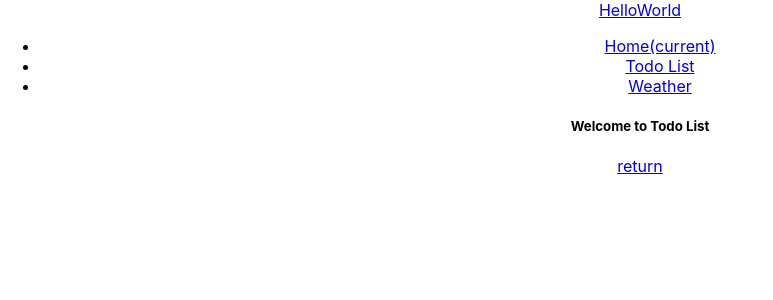
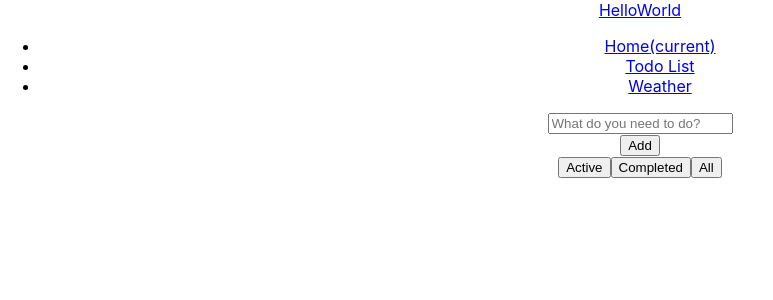
Before and after one commit to localboy/helloworld, a React (Create React App) app: page /todo-list in a window 1280 px wide. Shown: the top 300 px of the page, without its empty margins (0-773 px from the left). Built offline with nearby package versions, Linux system fonts and the light colour scheme; the HTML template or start-up script is replaced by a standard one.

Commit message:
Complete Todo list

```diff
--- a/src/components/TodoList.js
+++ b/src/components/TodoList.js
@@ -1,13 +1,95 @@
-import React from 'react';
-import { Link } from 'react-router-dom';
+import React, { useState } from "react";
+import { connect } from "react-redux";
+import {
+    addTodos,
+    completeTodos,
+    removeTodos,
+    updateTodos,
+} from "../redux/reducer";
+import TodoItem from "./todo/TodoItem";
+import Todos from "./todo/Todos";
 
-const TodoList = () => {
+
+const mapStateToProps = (state) => {
+    return {
+        todos: state,
+    };
+};
+
+const mapDispatchToProps = (dispatch) => {
+    return {
+        addTodo: (obj) => dispatch(addTodos(obj)),
+        removeTodo: (id) => dispatch(removeTodos(id)),
+        updateTodo: (obj) => dispatch(updateTodos(obj)),
+        completeTodo: (id) => dispatch(completeTodos(id)),
+    };
+};
+
+const TodoList = (props) => {
+    const [sort, setSort] = useState("active");
     return (
-        <div>
-            <h5>Welcome to Todo List</h5>
-            <Link to='/'>return</Link>
+        <div className="row justify-content-center pt-3">
+            <div className="col-md-8 col-sm-12">
+                <Todos />
+                <div class="btn-group" role="group" aria-label="Basic example">
+                    <button type="button" class="btn btn-primary" onClick={() => setSort("active")}>Active</button>
+                    <button type="button" class="btn btn-primary" onClick={() => setSort("completed")}>Completed</button>
+                    <button type="button" class="btn btn-primary" onClick={() => setSort("all")}>All</button>
+                </div>
+                <div className="displaytodos">
+
+                    <ul className="list-group mt-2">
+                        {props.todos.length > 0 && sort === "active"
+                            ? props.todos.map((item) => {
+                                return (
+                                    item.completed === false && (
+                                        <TodoItem
+                                            key={item.id}
+                                            item={item}
+                                            removeTodo={props.removeTodo}
+                                            updateTodo={props.updateTodo}
+                                            completeTodo={props.completeTodo}
+                                        />
+
+                                    )
+                                );
+                            })
+                            : null}
+                        {/* for completed items */}
+                        {props.todos.length > 0 && sort === "completed"
+                            ? props.todos.map((item) => {
+                                return (
+                                    item.completed === true && (
+                                        <TodoItem
+                                            key={item.id}
+                                            item={item}
+                                            removeTodo={props.removeTodo}
+                                            updateTodo={props.updateTodo}
+                                            completeTodo={props.completeTodo}
+                                        />
+                                    )
+                                );
+                            })
+                            : null}
+                        {/* for all items */}
+                        {props.todos.length > 0 && sort === "all"
+                            ? props.todos.map((item) => {
+                                return (
+                                    <TodoItem
+                                        key={item.id}
+                                        item={item}
+                                        removeTodo={props.removeTodo}
+                                        updateTodo={props.updateTodo}
+                                        completeTodo={props.completeTodo}
+                                    />
+                                );
+                            })
+                            : null}
+                    </ul>
+                </div>
+            </div>
         </div>
     );
 };
 
-export default TodoList;
+export default connect(mapStateToProps, mapDispatchToProps)(TodoList);
```
